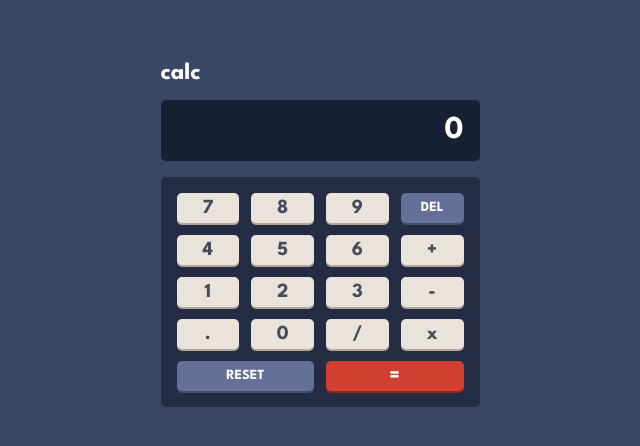
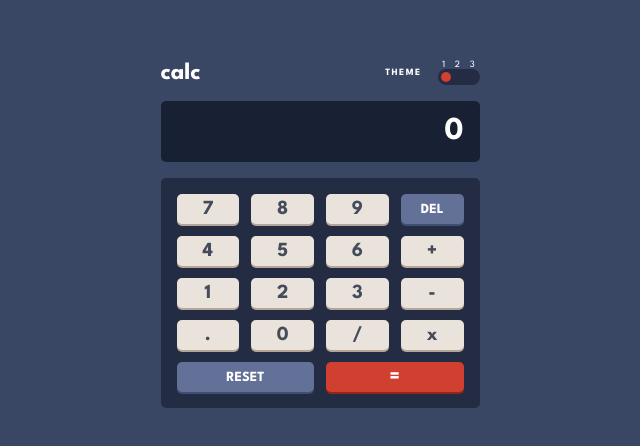
Before and after one commit to jcnevess/calculator-app-vue, a Vue app: page / in a window 1280 px wide. Shown: the part 166-612 px from the top of the page, without its empty margins (320-960 px from the left). Built offline with nearby package versions, Linux system fonts and the light colour scheme.

Commit message:
Add theme suppoert

```diff
--- a/index.html
+++ b/index.html
@@ -4,7 +4,7 @@
     <meta charset="UTF-8" />
     <link rel="icon" href="/favicon.ico" />
     <meta name="viewport" content="width=device-width, initial-scale=1.0" />
-    <title>Frontend Mentor | Calculator app</title>
+    <title>Calculator app</title>
   </head>
   <body>
     <div id="app"></div>
--- a/src/App.vue
+++ b/src/App.vue
@@ -3,6 +3,7 @@ import CalculatorScreen from './components/CalculatorScreen.vue'
 import CalculatorKey from './components/CalculatorKey.vue'
 import { ref } from 'vue'
 
+const themeNumber = ref('1')
 const screenDisplay = ref('0')
 const hasDecimalPoint = ref(false)
 const firstTerm = ref('0')
@@ -93,10 +94,36 @@ function performOperation(term1, operator, term2) {
 </script>
 
 <template>
-  <div class="app">
+  <div class="app" :class="'theme-' + themeNumber">
     <!--header-->
-    <div>
+    <div class="header">
       <h1>calc</h1>
+      <div class="toggler">
+        <div class="toggler-header">theme</div>
+        <div class="toggler-actions">
+          <form action="">
+            <div class="toggler-actions-labels">
+              <label for="theme-1">1</label>
+              <label for="theme-2">2</label>
+              <label for="theme-3">3</label>
+            </div>
+            <div class="toggler-actions-controls">
+              <div class="control-container">
+                <input type="radio" id="theme-1" value="1" v-model="themeNumber" />
+                <span class="checkmark"></span>
+              </div>
+              <div class="control-container">
+                <input type="radio" id="theme-2" value="2" v-model="themeNumber" />
+                <span class="checkmark"></span>
+              </div>
+              <div class="control-container">
+                <input type="radio" id="theme-3" value="3" v-model="themeNumber" />
+                <span class="checkmark"></span>
+              </div>
+            </div>
+          </form>
+        </div>
+      </div>
     </div>
 
     <!--screen-->
@@ -126,6 +153,71 @@ h1 {
   gap: 1rem;
 }
 
+.header {
+  display: flex;
+  align-items: center;
+  justify-content: space-between;
+}
+
+.toggler {
+  display: flex;
+  align-items: center;
+  font-size: 0.6rem;
+  gap: 1rem;
+}
+
+.toggler-header {
+  text-transform: uppercase;
+  font-weight: bold;
+  letter-spacing: 0.25ch;
+}
+
+.toggler-actions-labels {
+  display: flex;
+  justify-content: space-around;
+}
+
+.toggler-actions-controls {
+  display: flex;
+  flex-direction: row;
+  gap: 3px;
+  background-color: var(--color-bg-secondary);
+  padding: 3px;
+  border-radius: 10px;
+}
+
+.control-container {
+  position: relative;
+  display: block;
+  width: 10px;
+  height: 10px;
+  -webkit-user-select: none;
+  user-select: none;
+}
+
+.control-container input {
+  position: absolute;
+  z-index: 1;
+  opacity: 0;
+  cursor: pointer;
+  width: 10px;
+  height: 10px;
+}
+
+.checkmark {
+  position: absolute;
+  top: 0;
+  left: 0;
+  height: 10px;
+  width: 10px;
+  background-color: transparent;
+  border-radius: 50%;
+}
+
+.control-container input:checked ~ .checkmark {
+  background-color: var(--color-bg-equal-key);
+}
+
 .keyboard {
   display: grid;
   grid-template-columns: repeat(4, 1fr);
--- a/src/assets/base.css
+++ b/src/assets/base.css
@@ -1,29 +1,8 @@
-/* semantic color variables for this project */
 @font-face {
   font-family: 'League Spartan';
   src: url('fonts/LeagueSpartan-Variable.ttf');
   font-style: normal;
   font-weight: 300 800;
-}
-
-:root {
-  /* Background */
-  --color-bg-main: hsl(222, 26%, 31%);
-  --color-bg-secondary: hsl(223, 31%, 20%);
-  --color-bg-screen: hsl(224, 36%, 15%);
-
-  --color-bg-dark-blue: hsl(225, 21%, 49%);
-  --color-bg-shadow-dark-blue: hsl(224, 28%, 35%);
-
-  --color-bg-red: hsl(6, 63%, 50%);
-  --color-bg-shadow-red: hsl(6, 70%, 34%);
-
-  --color-bg-grayish-orange: hsl(30, 25%, 89%);
-  --color-bg-shadow-grayish-orange: hsl(28, 16%, 65%);
-
-  /* Text */
-  --color-darkest-blue: hsl(221, 14%, 31%);
-  --color-white: hsl(0, 0%, 100%);
 }
 
 *,
@@ -36,8 +15,6 @@
 
 body {
   min-height: 100vh;
-  color: var(--color-white);
-  background: var(--color-bg-main);
   font-family: 'League Spartan', Calibri, sans-serif;
   font-weight: 700;
   font-size: 32px;
--- a/src/assets/main.css
+++ b/src/assets/main.css
@@ -1,15 +1,92 @@
 @import './base.css';
 
-body {
+#app {
+  max-width: unset;
+  margin: unset;
+  padding: unset;
+  width: 100dvw;
+  height: 100dvh;
   display: flex;
-  place-items: center;
+  align-items: center;
+  justify-content: center;
+  transition: background 0.5s ease-out;
 }
 
-#app {
-  max-width: 1280px;
-  margin: 0 auto;
-  padding: 2rem;
-  font-weight: normal;
+#app:has(.app.theme-1) {
+  /* Theme 1 */
+  /* Background */
+  --color-bg-main: hsl(222, 26%, 31%);
+  --color-bg-secondary: hsl(223, 31%, 20%);
+  --color-bg-screen: hsl(224, 36%, 15%);
+
+  --color-bg-command-key: hsl(225, 21%, 49%);
+  --color-bg-shadow-command-key: hsl(224, 28%, 35%);
+
+  --color-bg-equal-key: hsl(6, 63%, 50%);
+  --color-bg-shadow-equal-key: hsl(6, 70%, 34%);
+
+  --color-bg-key: hsl(30, 25%, 89%);
+  --color-bg-shadow-key: hsl(28, 16%, 65%);
+
+  /* Text */
+  --color-text-primary: hsl(0, 0%, 100%);
+  --color-text-key: hsl(221, 14%, 31%);
+  --color-text-white: hsl(0, 0%, 100%);
+  --color-text-equal: hsl(0, 0%, 100%);
+
+  color: var(--color-text-primary);
+  background: var(--color-bg-main);
+}
+
+#app:has(.app.theme-2) {
+  /* Theme 2 */
+  /* Background */
+  --color-bg-main: hsl(0, 0%, 90%);
+  --color-bg-secondary: hsl(0, 5%, 81%);
+  --color-bg-screen: hsl(0, 0%, 93%);
+
+  --color-bg-command-key: hsl(185, 42%, 37%);
+  --color-bg-shadow-command-key: hsl(185, 58%, 25%);
+
+  --color-bg-equal-key: hsl(25, 98%, 40%);
+  --color-bg-shadow-equal-key: hsl(25, 99%, 27%);
+
+  --color-bg-key: hsl(45, 7%, 89%);
+  --color-bg-shadow-key: hsl(35, 11%, 61%);
+
+  /* Text */
+  --color-text-primary: hsl(60, 10%, 19%);
+  --color-text-key: hsl(60, 10%, 19%);
+  --color-text-white: hsl(0, 0%, 100%);
+  --color-text-equal: hsl(0, 0%, 100%);
+
+  color: var(--color-text-primary);
+  background: var(--color-bg-main);
+}
+
+#app:has(.app.theme-3) {
+  /* Theme 3 */
+  --color-bg-main: hsl(268, 75%, 9%);
+  --color-bg-secondary: hsl(268, 71%, 12%);
+  --color-bg-screen: hsl(268, 71%, 12%);
+
+  --color-bg-command-key: hsl(281, 89%, 26%);
+  --color-bg-shadow-command-key: hsl(285, 91%, 52%);
+
+  --color-bg-equal-key: hsl(176, 100%, 44%);
+  --color-bg-shadow-equal-key: hsl(177, 92%, 70%);
+
+  --color-bg-key: hsl(268, 47%, 21%);
+  --color-bg-shadow-key: hsl(290, 70%, 36%);
+
+  /* Text */
+  --color-text-primary: hsl(52, 100%, 62%);
+  --color-text-key: hsl(52, 100%, 62%);
+  --color-text-white: hsl(0, 0%, 100%);
+  --color-text-equal: hsl(198, 20%, 13%);
+
+  color: var(--color-text-primary);
+  background: var(--color-bg-main);
 }
 
 @media (min-width: 1440px) {
--- a/src/components/CalculatorKey.vue
+++ b/src/components/CalculatorKey.vue
@@ -21,28 +21,28 @@ const emit = defineEmits(['keyPressed'])
 
 <style scoped>
 .key {
-  background-color: var(--color-bg-grayish-orange);
+  background-color: var(--color-bg-key);
   border: none;
   border-radius: 5px;
   padding: 0.375rem 1.25rem;
-  box-shadow: 0 2px var(--color-bg-shadow-grayish-orange);
-  color: var(--color-darkest-blue);
+  box-shadow: 0 2px var(--color-bg-shadow-key);
+  color: var(--color-text-key);
 }
 
 .key:active {
-  background-color: var(--color-bg-shadow-grayish-orange);
+  background-color: var(--color-bg-shadow-key);
 }
 
 .commandKey {
-  background-color: var(--color-bg-dark-blue);
-  box-shadow: 0 2px var(--color-bg-shadow-dark-blue);
-  color: var(--color-white);
+  background-color: var(--color-bg-command-key);
+  box-shadow: 0 2px var(--color-bg-shadow-command-key);
+  color: var(--color-text-white);
   text-transform: uppercase;
   font-size: 0.75rem;
 }
 
 .commandKey:active {
-  background-color: var(--color-bg-shadow-dark-blue);
+  background-color: var(--color-bg-shadow-command-key);
 }
 
 .commandKey .text {
@@ -54,14 +54,14 @@ const emit = defineEmits(['keyPressed'])
 }
 
 .equalKey {
-  background-color: var(--color-bg-red);
-  box-shadow: 0 2px var(--color-bg-shadow-red);
-  color: var(--color-white);
+  background-color: var(--color-bg-equal-key);
+  box-shadow: 0 2px var(--color-bg-shadow-equal-key);
   grid-column: 3 / 5;
+  color: var(--color-text-equal);
 }
 
 .equalKey:active {
-  background-color: var(--color-bg-shadow-red);
+  background-color: var(--color-bg-shadow-equal-key);
 }
 
 .text {
--- a/src/components/CalculatorScreen.vue
+++ b/src/components/CalculatorScreen.vue
@@ -9,7 +9,7 @@ const props = defineProps(['screenDisplay'])
 <style scoped>
 .screen {
   background-color: var(--color-bg-screen);
-  color: var(--color-white);
+  color: var(--color-text-primary);
   font-weight: bold;
   padding: 1rem;
   border-radius: 5px;
```
